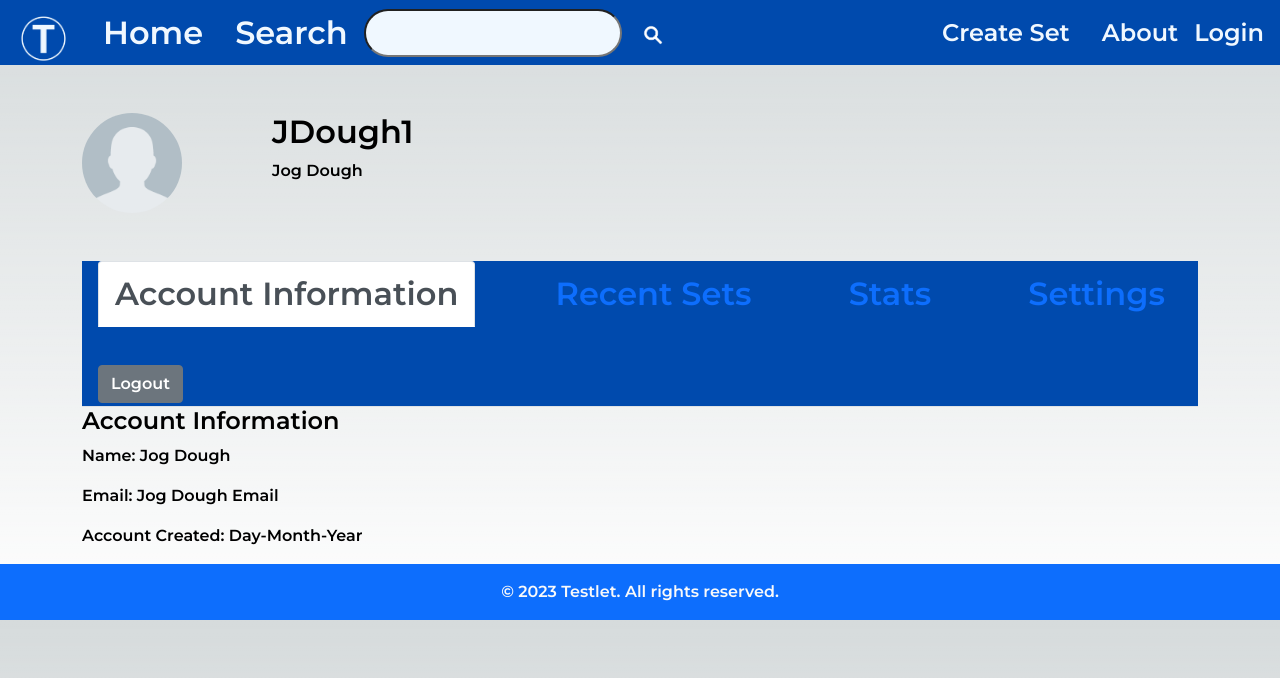
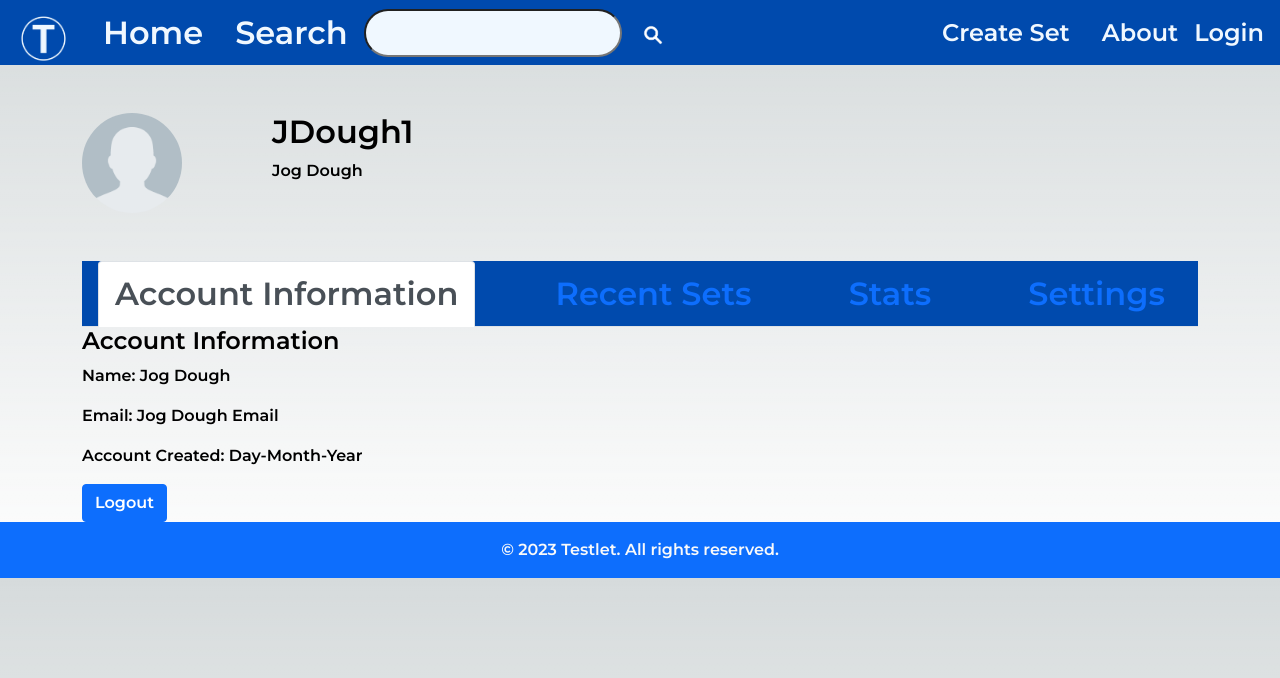
Before and after one commit to izakrobles/testlet, a Next.js app in the folder testlet/: page /account in a window 1280 px wide. Shown: the top 678 px of the page. Built offline with nearby package versions, Linux system fonts and the light colour scheme.

Commit message:
hydration fixes and change to react-bootstrap

```diff
--- a/testlet/pages/account.js
+++ b/testlet/pages/account.js
@@ -2,10 +2,11 @@ import Link from "next/link";
 import { auth } from "../firebase/clientApp";
 import React, { useState } from "react";
 import Head from "next/head";
-import { Container, Row, Col, Nav, NavItem, NavLink, TabContent, TabPane, Button } from "reactstrap";
+import { Container, Row, Col, Nav, TabContent, TabPane, Button } from "react-bootstrap";
 import classnames from "classnames";
+import { Tab, Tabs } from 'react-bootstrap';
 
-function Account() {
+const Account = () => {
   const [activeTab, setActiveTab] = useState("1");
   const toggle = (tab) => {
     if (activeTab !== tab) setActiveTab(tab);
@@ -36,62 +37,32 @@ function Account() {
           </Row>
         </Container>
         <Container>
-          <Nav class ="nav-account" tabs rounded>
-            <NavItem>
-              <NavLink className={classnames({ active: activeTab === '1' })} onClick={() => { toggle('1'); }}>
-                Account Information
-              </NavLink>
-            </NavItem>
-            <NavItem>
-              <NavLink className={classnames({ active: activeTab === '2' })} onClick={() => { toggle('2'); }}>
-                Recent Sets
-              </NavLink>
-            </NavItem>
-            <NavItem>
-              <NavLink className={classnames({ active: activeTab === '3' })} onClick={() => { toggle('3'); }}>
-                Stats
-              </NavLink>
-            </NavItem>
-            <NavItem>
-              <NavLink className={classnames({ active: activeTab === '4' })} onClick={() => { toggle('4'); }}>
-                Settings
-              </NavLink>
-            </NavItem>
-            <NavItem>
-              <Button onClick={handleLogout}>Logout</Button>
-            </NavItem>
-          </Nav>
-
-          <TabContent activeTab={activeTab}>
-            <TabPane tabId="1">
+          <Tabs className="account-tab" activeKey={activeTab} onSelect={(selectedTab) => toggle(selectedTab)}>
+            <Tab eventKey="1" title="Account Information">
               <h4>Account Information</h4>
-              <p>
-                Name: Jog Dough
-              </p>
-              <p>
-                Email: Jog Dough Email
-              </p>
-              <p>
-                Account Created: Day-Month-Year
-              </p>
-            </TabPane>
-            <TabPane tabId="2">
+              <p>Name: Jog Dough</p>
+              <p>Email: Jog Dough Email</p>
+              <p>Account Created: Day-Month-Year</p>
+            </Tab>
+            <Tab eventKey="2" title="Recent Sets">
               <h4>Recent Sets</h4>
               <p>Most Recent Study set</p>
               <p>2nd Most Recent Study Set</p>
               <p>3rd Most Recent Study Set</p>
               <p>4th Most Recent Study Set</p>
-            </TabPane>
-            <TabPane tabId="3">
+            </Tab>
+            <Tab eventKey="3" title="Stats">
               <h4>Streak: 400 Days</h4>
               <p>List of Achievements</p>
-            </TabPane>
-            <TabPane tabId="4">
+            </Tab>
+            <Tab eventKey="4" title="Settings">
               <h4>Settings</h4>
               <p>Privacy = None</p>
               <p>User Data = Sold</p>
-            </TabPane>
-          </TabContent>
+            </Tab>
+          </Tabs>
+
+          <Button onClick={handleLogout}>Logout</Button>
         </Container>
 
         <footer className="foot bg-primary text-light text-center py-3">
```
